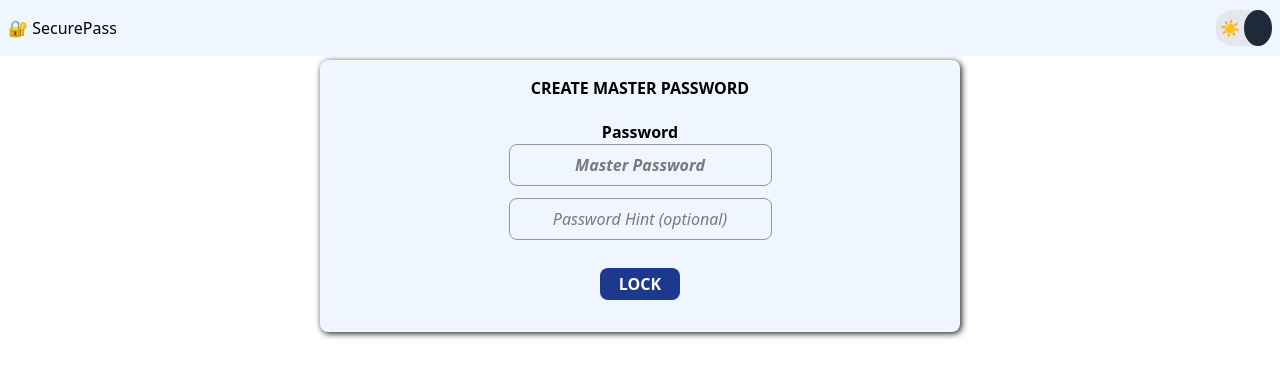
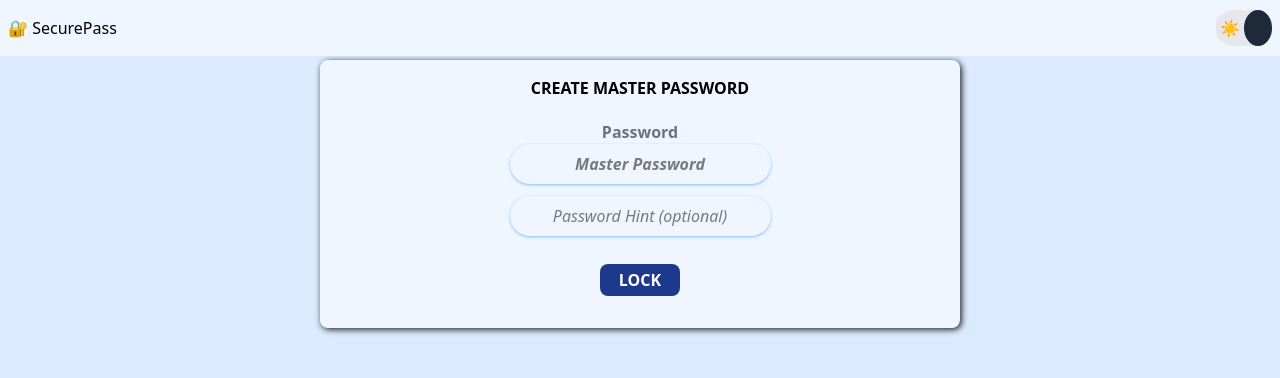
Before and after one commit to warlordtm/SecurePass, a React (Vite) app: page / in a window 1280 px wide. Shown: the top 378 px of the page. Built offline with nearby package versions, Linux system fonts and the light colour scheme.

Commit message:
UPDATE UI Design

```diff
--- a/src/components/PasswordCard.tsx
+++ b/src/components/PasswordCard.tsx
@@ -7,7 +7,6 @@ type Props = {
   email?: string
   username?: string
   password: string
-  note?: string
   onDelete: (id: number) => void
   onEdit: (id: number) => void
 }
@@ -18,7 +17,6 @@ function PasswordCard({
   email,
   username,
   password,
-  note,
   onDelete,
   onEdit
 }: Props)
@@ -41,7 +39,6 @@ function PasswordCard({
         <p className="username-or-email">{email || "N/A"}</p>
         <p className="username">{username || "N/A"}</p>
         {!seen ? "••••••••••••••" : <p>{password}</p>}
-        <p>Note: {note || "None"}</p>
       </div>
       <div className="user-icons">
         <div className="icons" onClick={() => setSeen(prev => !prev)}>
--- a/src/components/PasswordForm.tsx
+++ b/src/components/PasswordForm.tsx
@@ -10,7 +10,6 @@ type formData = {
   email?: string
   username?: string
   password: string
-  note?: string
 }
 
 function PasswordForm() {
@@ -20,7 +19,6 @@ function PasswordForm() {
     email: "",
     username: "",
     password: "",
-    note: ""
   })
   const [editIndex, setEditIndex] = useState<number | null>(null)
   const [searchTerm, setSearchTerm] = useState("")
@@ -84,7 +82,6 @@ function PasswordForm() {
       email: "",
       username: "",
       password: "",
-      note: ""
     })
   }
 
@@ -174,15 +171,6 @@ function PasswordForm() {
             required
           />
 
-          {/* Note */}
-          <label htmlFor="note">Note</label>
-          <textarea
-            name="note"
-            value={formState.note}
-            onChange={e => setFormState({ ...formState, note: e.target.value })}
-            className="text-area"
-          ></textarea>
-
           <div className="btn-div">
             <button type="submit" className="submit-btn">
               {editIndex !== null ? "Update" : "Add"}
--- a/src/main.tsx
+++ b/src/main.tsx
@@ -5,8 +5,8 @@ import { HashRouter } from 'react-router-dom'
 
 createRoot(document.getElementById('root')!).render(
   <StrictMode>
-   <HashRouter>
-    <App />
-   </HashRouter>
+    <HashRouter>
+      <App />
+    </HashRouter>
   </StrictMode>,
 )
--- a/src/styles/App.css
+++ b/src/styles/App.css
@@ -3,9 +3,9 @@
 
 @layer base{
   body{
-    @apply bg-white
+    @apply bg-blue-100
     text-black
-    dark:bg-stone-700 dark:text-white
+    dark:bg-stone-800 dark:text-white
   }
 }
 
--- a/src/styles/PasswordCard.css
+++ b/src/styles/PasswordCard.css
@@ -2,14 +2,14 @@
 @custom-variant dark (&:where(.dark, .dark *));
 
 .password-card-section{
-   @apply flex w-[90%] p-4 justify-between items-center rounded-lg my-8 bg-blue-50
+   @apply flex w-[90%] p-4 justify-between items-center rounded-4xl my-8 bg-blue-50
    dark:bg-stone-900
 
    sm:w-[50%]
 }
 
 .password-card-section{
-  box-shadow: .1rem .1rem .5rem rgba(32, 4, 4, 0.9);
+  box-shadow: .1rem .1rem .5rem rgba(17, 5, 5, 0.9);
 }
 
 .user-details{
--- a/src/styles/PasswordForm.css
+++ b/src/styles/PasswordForm.css
@@ -2,14 +2,10 @@
 @custom-variant dark (&:where(.dark, .dark *));
 
 .password-form-section{
-  @apply mt-21 bg-blue-50 flex flex-col w-[90%] p-2 mb-10 justify-center items-center rounded-lg
+  @apply mt-21 bg-blue-50 flex flex-col w-[90%] p-2 mb-10 justify-center items-center rounded-4xl  shadow-xl
   dark:bg-stone-900
 
   sm:w-[50%] sm:mt-15
-}
-
-.password-form-section{
-  box-shadow: .1rem .1rem .4rem rgba(0, 0, 0, .9) ;
 }
 
 .password-form-section h2{
@@ -22,30 +18,27 @@ form{
   sm:w-[70%]
 }
 
+label{
+  @apply text-gray-500
+
+  dark:text-stone-400
+}
+
 .input{
-  @apply p-2 mb-4 border-none rounded-lg
+  @apply rounded-[15rem] p-2 shadow-sm focus:border-blue-200 focus:ring-2 focus:ring-blue-200
+  shadow-blue-300
+
+  dark:shadow-sm
+  dark:shadow-stone-700
 
   sm:mb-3
 }
-
-.input{
-  border: 1px solid rgba(0, 0, 0, 0.384);
-}
-
-.input::placeholder, .text-area{
+.input::placeholder{
   @apply italic p-2
 }
 
 .label-divs{
   @apply flex flex-col
-}
-
-.text-area{
-  @apply h-[4rem] py-4 px-2 rounded-lg caret-blue-900
-}
-
-.text-area{
-  border: 1px solid rgba(0, 0, 0, 0.363);
 }
 
 .submit-btn{
@@ -61,9 +54,13 @@ form{
 }
 
 .btn-div{
-  @apply flex justify-center items-center w-[100%] mt-4
+  @apply flex justify-center items-center w-[100%] mt-2
 }
 
 .search-input{
   @apply mt-5
 }
+
+.search-input::placeholder{
+  @apply text-gray-400
+}
```
